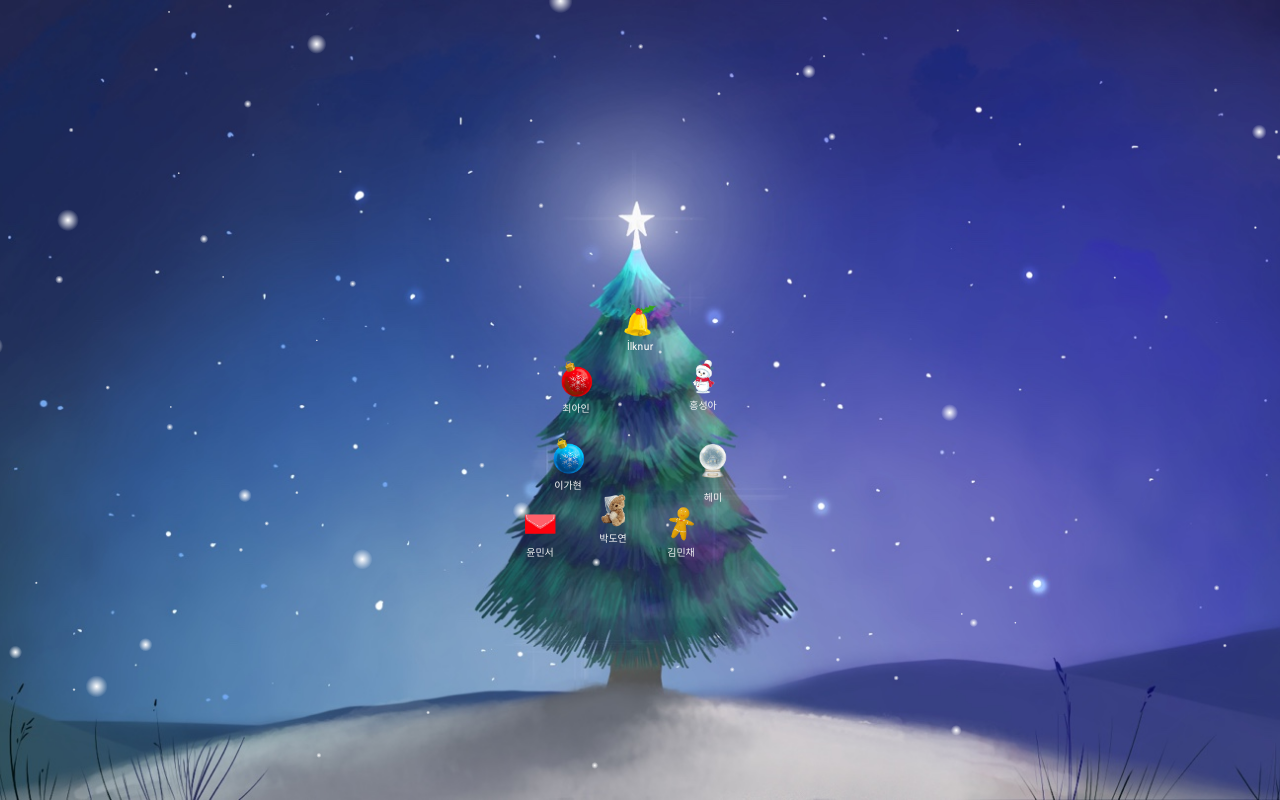
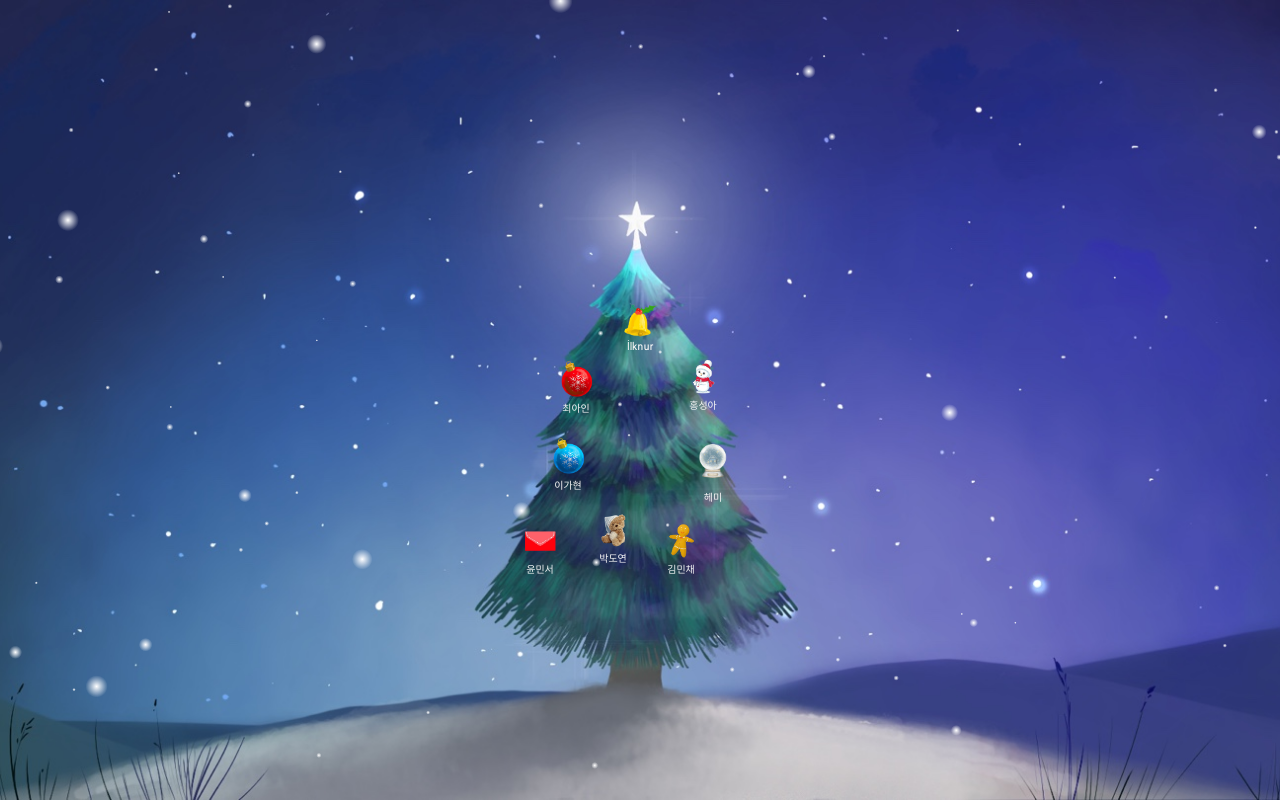
Before and after one commit to kimmyounha/thisletter, a plain HTML site: page mailboxtree-f.html in a window 1280 px wide. Drawn offline with Linux system fonts and the light colour scheme.

Commit message:
css 수정...

```diff
--- a/css/mailboxtree.css
+++ b/css/mailboxtree.css
@@ -96,18 +96,18 @@ body {
 
 .lettershelf .letter-item:nth-child(6) {
     position: absolute;
-    top: calc(143px + 210px); /* 143px (top of the first item) + 60px */
+    top: calc(143px + 227px); /* 143px (top of the first item) + 60px */
     left: calc(221px); /* 146px (left of the first item) - 60px */
 }
 
 .lettershelf .letter-item:nth-child(7) {
     position: absolute;
-    top: calc(143px + 200px); /* 143px (top of the first item) + 60px */
+    top: calc(143px + 220px); /* 143px (top of the first item) + 60px */
     left: calc(153px); /* 146px (left of the first item) - 60px */
 }
 .lettershelf .letter-item:nth-child(8) {
     position: absolute;
-    top: calc(143px + 210px); /* 143px (top of the first item) + 60px */
+    top: calc(143px + 227px); /* 143px (top of the first item) + 60px */
     left: calc(80px); /* 146px (left of the first item) - 60px */
 }
 
```
